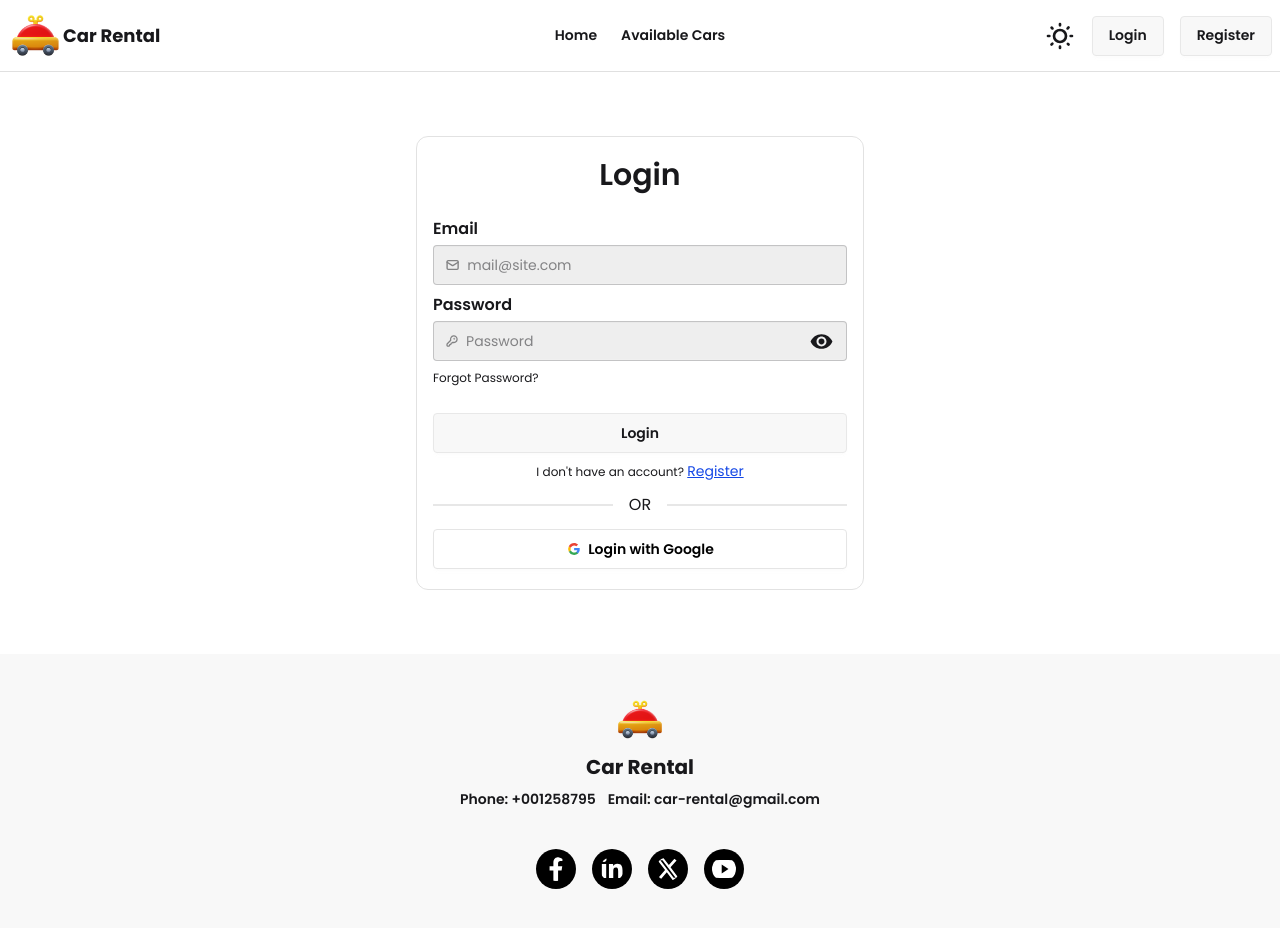
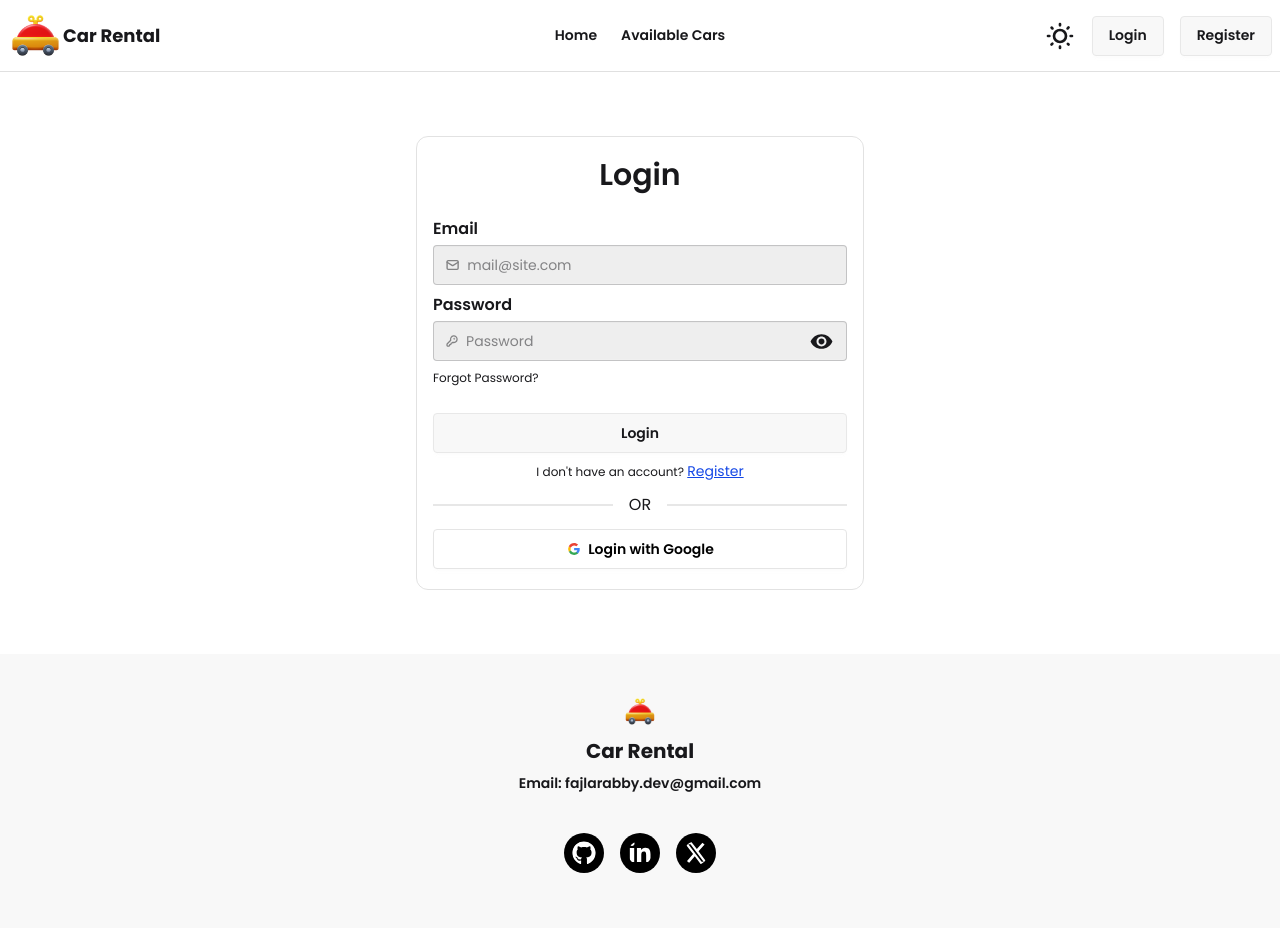
Before and after one commit to FajlaRabby24/car-rental-client, a React (Vite) app: page /login in a window 1280 px wide. Shown: the top 928 px of the page. Built offline with nearby package versions, Linux system fonts and the light colour scheme; no server answers.

Commit message:
added social icons

```diff
--- a/src/shared/Footer.jsx
+++ b/src/shared/Footer.jsx
@@ -1,7 +1,6 @@
 import { BsTwitterX } from "react-icons/bs";
-import { FaFacebookF } from "react-icons/fa";
+import { FaGithub } from "react-icons/fa";
 import { FaLinkedinIn } from "react-icons/fa6";
-import { IoLogoYoutube } from "react-icons/io";
 import logo from "../assets/images/logo.png";
 
 const Footer = () => {
@@ -12,19 +11,24 @@ const Footer = () => {
           <img src={logo} alt="logo" className="w-1/7" />
           <p className="font-bold text-xl">Car Rental</p>
           <p className="flex flex-col md:flex-row gap-3 font-semibold">
-            <span>Phone: +001258795</span>
-            <span>Email: car-rental@gmail.com</span>
+            <span>Email: fajlarabby.dev@gmail.com</span>
           </p>
         </aside>
         <nav>
           <div className="grid grid-flow-col gap-4 ">
+            <a target="_blank" href="https://github.com/FajlaRabby24">
               <button>
-              <FaFacebookF
+                <FaGithub
                   className="p- bg-black cursor-pointer p-2 rounded-full "
                   color="#fff"
                   size={40}
                 />
               </button>
+            </a>
+            <a
+              target="_blank"
+              href="https://www.linkedin.com/in/fajla-rabby-99297b361"
+            >
               <button>
                 <FaLinkedinIn
                   className="p- bg-black cursor-pointer p-2 rounded-full "
@@ -32,6 +36,8 @@ const Footer = () => {
                   size={40}
                 />
               </button>
+            </a>
+            <a target="_blank" href="https://x.com/FajlaRabby24">
               <button>
                 <BsTwitterX
                   className="p- bg-black cursor-pointer p-2 rounded-full "
@@ -39,13 +45,7 @@ const Footer = () => {
                   size={40}
                 />
               </button>
-            <button>
-              <IoLogoYoutube
-                className="p- bg-black cursor-pointer p-2 rounded-full "
-                color="#fff"
-                size={40}
-              />
-            </button>
+            </a>
           </div>
         </nav>
       </div>
```
Lines whose indentation alone changed are shown as unchanged.
